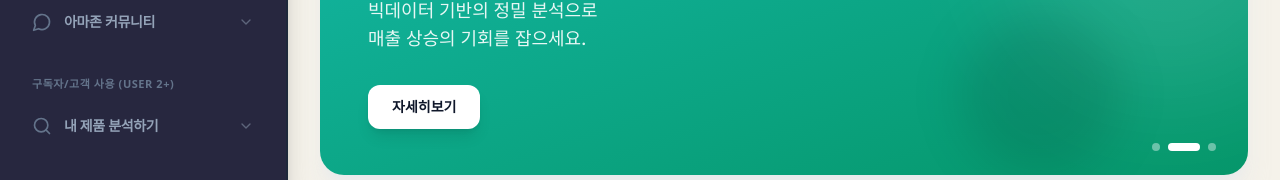
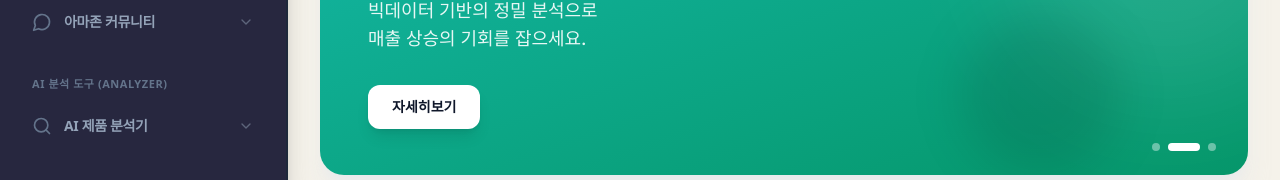
Before and after one commit to kunwoo0421/Amazon-AI-Analyzer, a Next.js app: page / in a window 1280 px wide. Shown: the part 217-397 px from the top of the page. Built offline with nearby package versions, Linux system fonts and the light colour scheme.

Commit message:
Update Sidebar to include explicit AI Analyzer button

```diff
--- a/components/Sidebar.tsx
+++ b/components/Sidebar.tsx
@@ -62,17 +62,17 @@ const NAVIGATION_CONFIG = [
         ]
     },
     {
-        category: "구독자/고객 사용 (User 2+)",
+        category: "AI 분석 도구 (Analyzer)",
         items: [
             {
-                name: "내 제품 분석하기",
+                name: "AI 제품 분석기",
                 path: "/analysis",
                 icon: Search,
-                minRole: "USER_2" as UserRole,
+                minRole: "USER_1" as UserRole,
                 children: [
-                    { name: "내 제품 분석하기 (미국)", path: "/analysis/us" },
-                    { name: "내 제품 분석하기 (일본)", path: "/analysis/jp" },
-                    { name: "내 제품 분석하기 (기타)", path: "/analysis/global" }
+                    { name: "통합 분석 (미국 시장)", path: "/analysis" },
+                    { name: "일본 시장 분석 (예정)", path: "/analysis/jp" },
+                    { name: "글로벌 분석 (예정)", path: "/analysis/global" }
                 ]
             }
         ]
```
